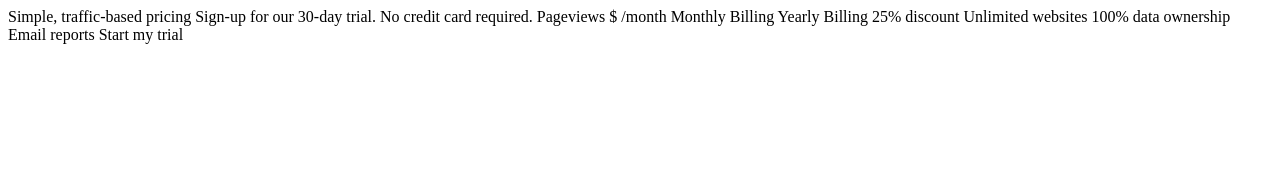
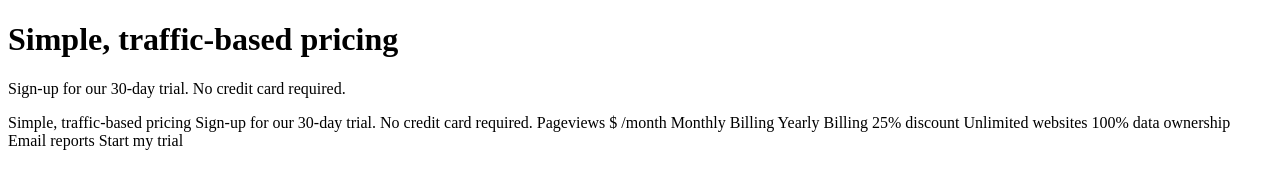
Before and after one commit to cnwanneka/interactive-pricing-component, a plain HTML site: page index.html in a window 1280 px wide. Drawn offline with Linux system fonts and the light colour scheme.

Commit message:
added title

```diff
--- a/index.html
+++ b/index.html
@@ -7,7 +7,10 @@
   <title>Frontend Mentor | Interactive pricing component</title>
 </head>
 <body>
-
+  <div class="title">
+    <h1>Simple, traffic-based pricing</h1>
+    <p>Sign-up for our 30-day trial. No credit card required.</p>
+  </div>
   Simple, traffic-based pricing
   Sign-up for our 30-day trial. No credit card required.
 
```
